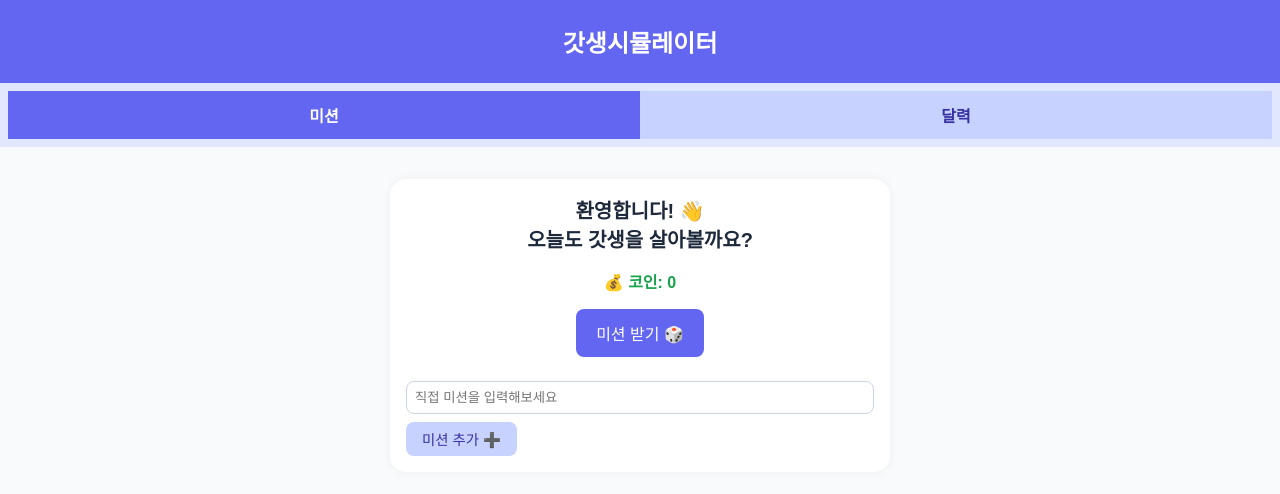
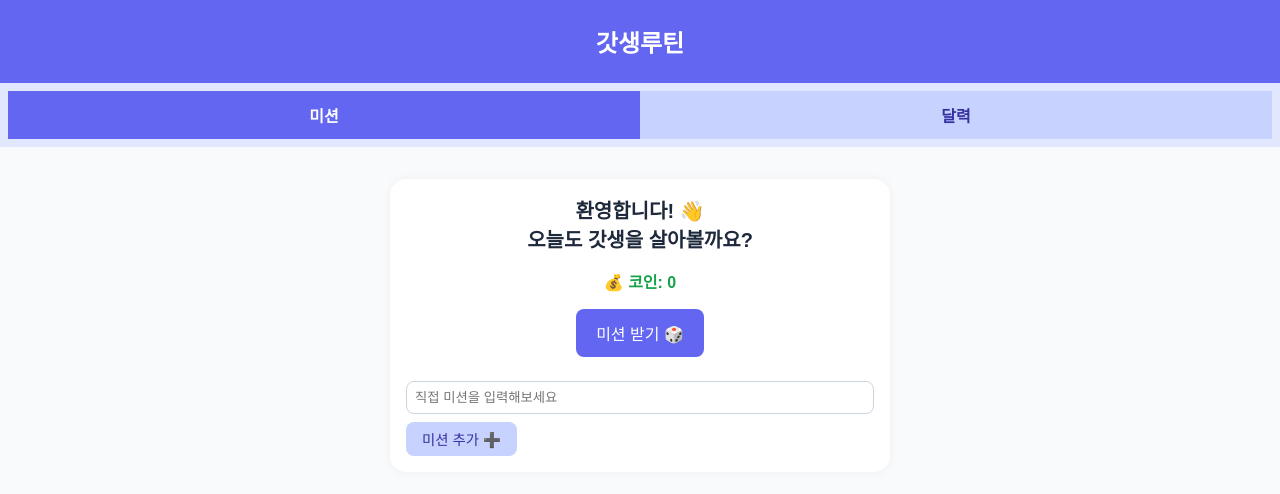
Before and after one commit to eun-7m/godlife-simulator1, a plain HTML site: page index.html in a window 1280 px wide. Drawn offline with Linux system fonts and the light colour scheme.

Commit message:
Update index.html

```diff
--- a/index.html
+++ b/index.html
@@ -2,11 +2,11 @@
 <html lang="ko">
 <head>
   <meta charset="UTF-8" />
-  <title>갓생시뮬레이터</title>
+  <title>갓생루틴</title>
   <link rel="stylesheet" href="style.css" />
 </head>
 <body>
-  <header>갓생시뮬레이터</header>
+  <header>갓생루틴</header>
   <nav>
     <button onclick="showPage('mission')" class="active" id="tab-mission">미션</button>
     <button onclick="showPage('calendar')" id="tab-calendar">달력</button>
```
